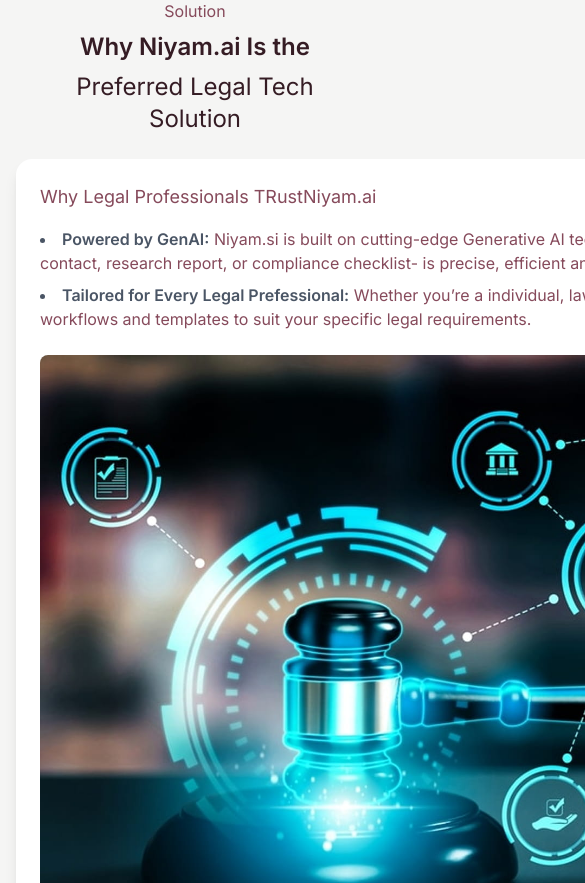
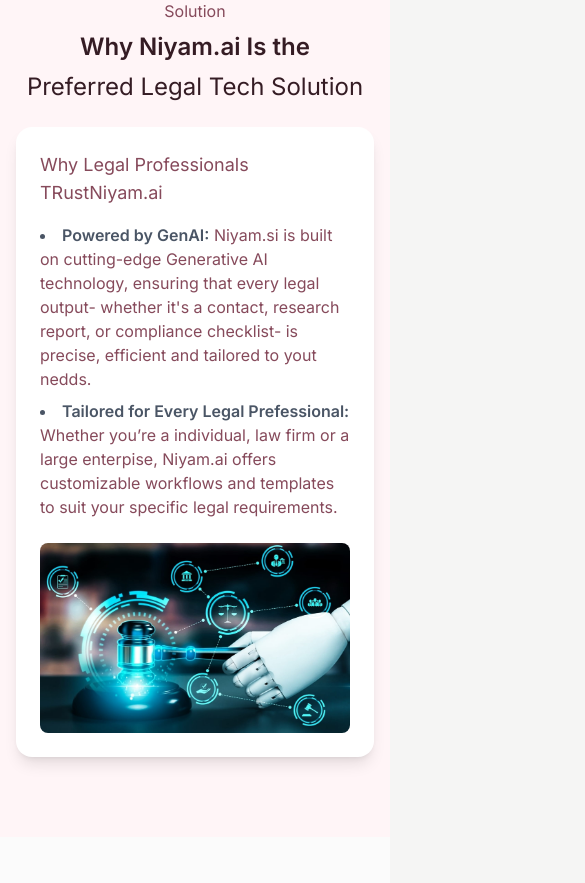
Before and after one commit to chetan276-git/TinyCheque-web, a Next.js app: page /products/niyam.ai in a window 390 px wide. Shown: the part 8360-9243 px from the top of the page, 585 px wide, since content can reach past the window. Built offline with nearby package versions, Linux system fonts and the light colour scheme.

Commit message:
Fixed resposnive

```diff
--- a/src/components/footer.tsx
+++ b/src/components/footer.tsx
@@ -95,9 +95,6 @@
               </li>
               <li>
                 <Link href='/company/why-us'>Why Choose Us</Link>
-              </li>
-              <li>
-                <Link href='/company/about'>About</Link>
               </li>
               <li>
                 <Link href='/blog'>Blogs</Link>
--- a/src/components/products/competitors-products-list.tsx
+++ b/src/components/products/competitors-products-list.tsx
@@ -118,22 +118,14 @@
                   <div className='flex flex-col items-start'>
                     <div className='text-gray-500 mb-1'>{titleLeft}</div>
                     <div className='flex items-center'>
-                      {item.left === 'Yes' ? (
-                        <>
-                          <CheckIcon />
-                          <span className='text-[#351C24]'>Yes</span>
-                        </>
-                      ) : (
-                        <span className='text-[#351C24]'>{item.left}</span>
-                      )}
+                      <CheckIcon />
+                      <span className='text-[#351C24]'>{item.left}</span>
                     </div>
                   </div>
                   <div className='flex flex-col items-start'>
                     <div className='text-gray-500 mb-1'>{titleRight}</div>
                     <div className='flex items-center'>
-                      {(item.right === 'Yes' || item.right === 'No') && (
-                        <XIcon />
-                      )}
+                      <XIcon />
                       <span className='text-[#351C24]'>{item.right}</span>
                     </div>
                   </div>
--- a/src/components/products/why-products-card.tsx
+++ b/src/components/products/why-products-card.tsx
@@ -25,7 +25,7 @@
 };
 
 const WhySolutionProduct: React.FC<WhySolutionProductProps> = ({
-  bgColor,
+  bgColor = '#FFF5F7',
   topLabel,
   heading,
   subheading,
@@ -34,10 +34,10 @@
   imageSrc,
 }) => {
   return (
-    <section className={`bg-[${bgColor}]`}>
-      <div className='container'>
+    <section style={{ backgroundColor: bgColor }}>
+      <div className='max-w-7xl mx-auto px-4 sm:px-6 lg:px-8'>
         <motion.div
-          className='w-full px-4 sm:px-6 lg:px-8'
+          className='w-full'
           initial='hidden'
           whileInView='visible'
           viewport={{ once: true }}
@@ -57,14 +57,14 @@
         </motion.div>
 
         <motion.div
-          className='bg-white w-5xl mx-auto rounded-2xl overflow-hidden shadow-lg mt-6 md:mt-10 mb-4'
+          className='bg-white max-w-5xl mx-auto rounded-2xl overflow-hidden shadow-lg mt-6 md:mt-10 mb-4'
           initial='hidden'
           whileInView='visible'
           viewport={{ once: true }}
           variants={fadeUp}
         >
-          <div className='p-6 md:p-8 md:flex items-center'>
-            <div className='md:flex-1 md:pr-8'>
+          <div className='p-6 md:p-8 flex flex-col md:flex-row items-center gap-6'>
+            <div className='md:w-1/2'>
               <p className='text-[#864A5B] font-base text-lg mb-4'>
                 {listTitle}
               </p>
@@ -77,14 +77,14 @@
                 ))}
               </ul>
             </div>
-            <div className='mt-6 md:mt-0 md:flex-1 rounded-lg'>
+            <div className='md:w-1/2'>
               <Image
                 src={imageSrc}
                 alt='Solution Image'
                 width={600}
                 height={400}
                 loading='lazy'
-                className='w-full h-auto rounded-lg'
+                className='w-full h-auto rounded-lg object-cover'
               />
             </div>
           </div>
```
